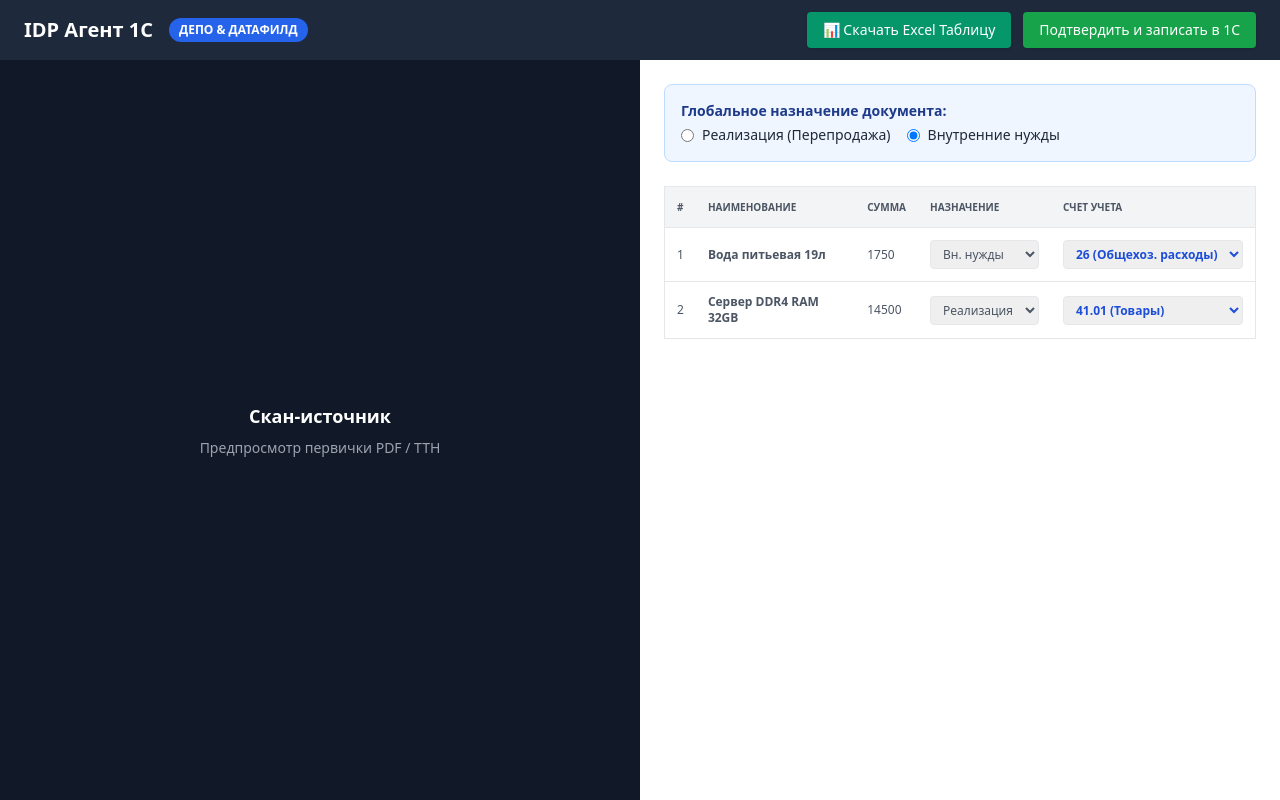
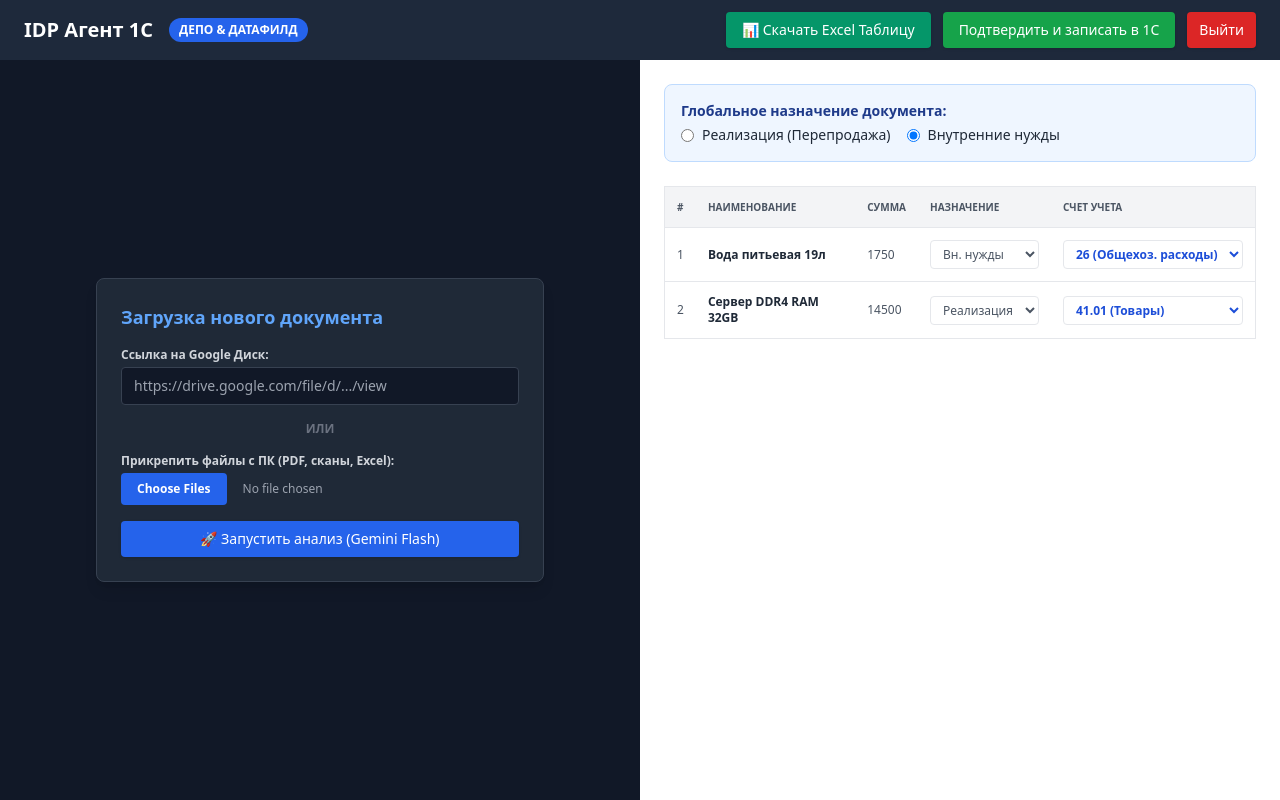
Before and after one commit to lifczyk/Accounting-agent, a FastAPI app: template templates/index.html in a window 1280 px wide. Run offline with FastAPI, Linux system fonts and the light colour scheme; the template is opened without the code that fills it, so the values that code supplies are empty; parts of the project's set-up code (start-up, migrations or seed data) failed here and were passed over; some libraries are stand-ins or nearby versions.

Commit message:
Add auth, file inputs and Gemini Flash integration

```diff
--- a/main.py
+++ b/main.py
@@ -1,20 +1,40 @@
-import os
-from typing import List
-from fastapi import FastAPI, Request
-from fastapi.responses import HTMLResponse, FileResponse
+from fastapi import FastAPI, Depends, Form, HTTPException, Request, status, UploadFile, File
+from fastapi.responses import HTMLResponse, RedirectResponse, FileResponse, JSONResponse
 from fastapi.templating import Jinja2Templates
 from pydantic import BaseModel
+from typing import List, Optional
+import os
+import httpx
+import shutil
 
 from store import DocumentStore
 from learning_db import LearningDatabase
 from export_excel import export_processed_documents_to_excel
 
-app = FastAPI(title="Accounting IDP Operator Interface")
+app = FastAPI(title="Accounting IDP Operator Interface", version="1.0.0")
+
 store = DocumentStore()
 learning_db = LearningDatabase()
 
+# Директории
 os.makedirs("templates", exist_ok=True)
 templates = Jinja2Templates(directory="templates")
+
+UPLOAD_DIR = "/tmp/accounting_uploads"
+os.makedirs(UPLOAD_DIR, exist_ok=True)
+
+# Учетные данные для формы входа (можно перенести в .env)
+ADMIN_USER = os.getenv("ADMIN_USER", "admin")
+ADMIN_PASSWORD = os.getenv("ADMIN_PASSWORD", "depot2026")
+SESSION_COOKIE_NAME = "session_token"
+
+# Настройки OpenRouter и Gemini Flash
+OPENROUTER_API_KEY = os.getenv("OPENROUTER_API_KEY", "")
+OPENROUTER_URL = "https://openrouter.ai/api/v1/chat/completions"
+GEMINI_MODEL = os.getenv("GEMINI_MODEL", "google/gemini-2.5-flash")
+
+
+# --- Модели Pydantic для утверждения документов ---
 
 class ItemCorrection(BaseModel):
     line_number: int
@@ -30,19 +50,123 @@ class DocumentApprovalPayload(BaseModel):
     global_intent: str
     items: List[ItemCorrection]
 
-# Главная страница: передаем request внутрь словаря контекста
+
+# --- Вспомогательная функция проверки авторизации ---
+
+def verify_session(request: Request):
+    session = request.cookies.get(SESSION_COOKIE_NAME)
+    if session != "authenticated":
+        raise HTTPException(
+            status_code=status.HTTP_303_SEE_OTHER,
+            headers={"Location": "/login"}
+        )
+    return True
+
+
+# --- Роуты авторизации ---
+
+@app.get("/login", response_class=HTMLResponse)
+async def login_page(request: Request):
+    return templates.TemplateResponse("login.html", {"request": request})
+
+@app.post("/login")
+async def login(request: Request, username: str = Form(...), password: str = Form(...)):
+    if username == ADMIN_USER and password == ADMIN_PASSWORD:
+        response = RedirectResponse(url="/", status_code=status.HTTP_303_SEE_OTHER)
+        response.set_cookie(key=SESSION_COOKIE_NAME, value="authenticated", httponly=True, max_age=86400)
+        return response
+    return templates.TemplateResponse("login.html", {"request": request, "error": "Неверный логин или пароль"})
+
+@app.get("/logout")
+async def logout():
+    response = RedirectResponse(url="/login", status_code=status.HTTP_303_SEE_OTHER)
+    response.delete_cookie(SESSION_COOKIE_NAME)
+    return response
+
+
+# --- Главный экран и обработка файлов ---
+
 @app.get("/", response_class=HTMLResponse)
-async def read_root(request: Request):
-    # В новых версиях Starlette request передается первым аргументом
-    return templates.TemplateResponse(request, "index.html", {})
+async def dashboard(request: Request, _ = Depends(verify_session)):
+    return templates.TemplateResponse("index.html", {"request": request})
+
+@app.post("/process-documents", response_class=HTMLResponse)
+async def process_documents(
+    request: Request,
+    gdrive_link: Optional[str] = Form(None),
+    files: List[UploadFile] = File(None),
+    _ = Depends(verify_session)
+):
+    extracted_text = ""
+
+    # 1. Обработка ссылки на Google Диск
+    if gdrive_link and gdrive_link.strip():
+        extracted_text += f"\n[Источник: Google Диск]\nСсылка: {gdrive_link.strip()}\n"
+
+    # 2. Обработка файлов, загруженных с ПК
+    if files:
+        for file in files:
+            if file.filename:
+                file_path = os.path.join(UPLOAD_DIR, file.filename)
+                with open(file_path, "wb") as buffer:
+                    shutil.copyfileobj(file.file, buffer)
+                extracted_text += f"\n[Источник: Файл с ПК]\nИмя файла: {file.filename}\n"
+
+    # 3. Отправка в OpenRouter (Gemini Flash)
+    ai_response_text = "Документы не переданы или отсутствует OPENROUTER_API_KEY."
+
+    if OPENROUTER_API_KEY and extracted_text.strip():
+        headers = {
+            "Authorization": f"Bearer {OPENROUTER_API_KEY}",
+            "HTTP-Referer": "https://aa.depot.by",
+            "X-Title": "Accounting Agent",
+            "Content-Type": "application/json"
+        }
+        payload = {
+            "model": GEMINI_MODEL,
+            "messages": [
+                {
+                    "role": "system",
+                    "content": "Ты профессиональный бухгалтерский ассистент. Проанализируй данные первичных документов и извлеки табличную часть и реквизиты."
+                },
+                {
+                    "role": "user",
+                    "content": f"Вот данные первичных документов для распознавания:\n{extracted_text}"
+                }
+            ]
+        }
+
+        async with httpx.AsyncClient(timeout=60.0) as client:
+            try:
+                response = await client.post(OPENROUTER_URL, json=payload, headers=headers)
+                if response.status_code == 200:
+                    res_json = response.json()
+                    ai_response_text = res_json["choices"][0]["message"]["content"]
+                else:
+                    ai_response_text = f"Ошибка OpenRouter API ({response.status_code}): {response.text}"
+            except Exception as e:
+                ai_response_text = f"Ошибка подключения к OpenRouter: {str(e)}"
+
+    return templates.TemplateResponse("result.html", {
+        "request": request,
+        "result": ai_response_text,
+        "source_info": extracted_text
+    })
+
+
+# --- API Эндпоинты проекта ---
 
 @app.get("/api/export/excel")
-async def export_excel():
+async def export_excel(_ = Depends(verify_session)):
     filepath = export_processed_documents_to_excel()
-    return FileResponse(filepath, filename=filepath, media_type="application/vnd.openxmlformats-officedocument.spreadsheetml.sheet")
+    return FileResponse(
+        filepath,
+        filename=filepath,
+        media_type="application/vnd.openxmlformats-officedocument.spreadsheetml.sheet"
+    )
 
 @app.post("/api/documents/approve")
-async def approve_document(payload: DocumentApprovalPayload):
+async def approve_document(payload: DocumentApprovalPayload, _ = Depends(verify_session)):
     for item in payload.items:
         learning_db.save_correction(item.name, item.intent, item.account)
     return {"status": "success", "message": "Документ записан, ИИ обучен на правилах оператора"}
--- a/templates/index.html
+++ b/templates/index.html
@@ -19,26 +19,52 @@
             <button @click="approveAndSend()" class="bg-green-600 hover:bg-green-500 text-white font-medium px-4 py-2 rounded shadow text-sm">
                 Подтвердить и записать в 1С
             </button>
+            <a href="/logout" class="bg-red-600 hover:bg-red-500 text-white font-medium px-3 py-2 rounded shadow text-sm">
+                Выйти
+            </a>
         </div>
     </header>
 
     <main class="flex-1 flex overflow-hidden">
-        <section class="w-1/2 bg-gray-900 p-4 flex justify-center items-center relative">
-            <div class="text-white text-center">
-                <p class="text-lg font-semibold">Скан-источник</p>
-                <p class="text-sm text-gray-400 mt-2">Предпросмотр первички PDF / ТТН</p>
+        <!-- Левая колонка: Загрузка источников (Google Диск / Файлы с ПК) -->
+        <section class="w-1/2 bg-gray-900 p-6 flex flex-col justify-center items-center relative text-white overflow-y-auto">
+            <div class="w-full max-w-md bg-gray-800 p-6 rounded-lg shadow-lg border border-gray-700">
+                <h2 class="text-lg font-semibold mb-4 text-blue-400">Загрузка нового документа</h2>
+
+                <form action="/process-documents" method="POST" enctype="multipart/form-data" class="space-y-4">
+                    <!-- Ссылка на Google Диск -->
+                    <div>
+                        <label class="block text-xs font-semibold text-gray-300 mb-1">Ссылка на Google Диск:</label>
+                        <input type="url" name="gdrive_link" placeholder="https://drive.google.com/file/d/.../view"
+                               class="w-full bg-gray-900 border border-gray-700 rounded px-3 py-2 text-sm text-white focus:outline-none focus:border-blue-500">
+                    </div>
+
+                    <div class="text-center text-xs text-gray-500 font-bold">ИЛИ</div>
+
+                    <!-- Загрузка файлов с ПК -->
+                    <div>
+                        <label class="block text-xs font-semibold text-gray-300 mb-1">Прикрепить файлы с ПК (PDF, сканы, Excel):</label>
+                        <input type="file" name="files" multiple
+                               class="w-full text-xs text-gray-400 file:mr-4 file:py-2 file:px-4 file:rounded file:border-0 file:text-xs file:font-semibold file:bg-blue-600 file:text-white hover:file:bg-blue-500 cursor-pointer">
+                    </div>
+
+                    <button type="submit" class="w-full bg-blue-600 hover:bg-blue-500 text-white font-medium py-2 px-4 rounded text-sm transition shadow">
+                        🚀 Запустить анализ (Gemini Flash)
+                    </button>
+                </form>
             </div>
         </section>
 
+        <!-- Правая колонка: Интерактивная таблица проверки первички -->
         <section class="w-1/2 bg-white flex flex-col overflow-y-auto p-6">
             <div class="mb-6 bg-blue-50 border border-blue-200 p-4 rounded-lg">
                 <label class="block text-sm font-bold text-blue-900 mb-1">Глобальное назначение документа:</label>
                 <div class="flex space-x-4">
-                    <label class="flex items-center space-x-2">
+                    <label class="flex items-center space-x-2 cursor-pointer">
                         <input type="radio" value="for_resale" x-model="doc.global_intent" @change="applyGlobalIntent()">
                         <span class="text-sm">Реализация (Перепродажа)</span>
                     </label>
-                    <label class="flex items-center space-x-2">
+                    <label class="flex items-center space-x-2 cursor-pointer">
                         <input type="radio" value="internal_use" x-model="doc.global_intent" @change="applyGlobalIntent()">
                         <span class="text-sm">Внутренние нужды</span>
                     </label>
@@ -59,16 +85,16 @@
                     <template x-for="(item, index) in doc.items" :key="index">
                         <tr class="hover:bg-gray-50">
                             <td class="p-3" x-text="index + 1"></td>
-                            <td class="p-3 font-semibold" x-text="item.name"></td>
+                            <td class="p-3 font-semibold text-gray-800" x-text="item.name"></td>
                             <td class="p-3" x-text="item.total_amount"></td>
                             <td class="p-3">
-                                <select x-model="item.intent" @change="onItemIntentChange(item)" class="border rounded px-2 py-1">
+                                <select x-model="item.intent" @change="onItemIntentChange(item)" class="border rounded px-2 py-1 bg-white">
                                     <option value="for_resale">Реализация</option>
                                     <option value="internal_use">Вн. нужды</option>
                                 </select>
                             </td>
                             <td class="p-3">
-                                <select x-model="item.account" class="border rounded px-2 py-1 font-bold text-blue-700">
+                                <select x-model="item.account" class="border rounded px-2 py-1 font-bold text-blue-700 bg-white">
                                     <option value="41.01">41.01 (Товары)</option>
                                     <option value="10.01">10.01 (Материалы)</option>
                                     <option value="26">26 (Общехоз. расходы)</option>
```
Also changed, not shown: templates/login.html (added, +36 -0 lines), templates/result.html (added, +26 -0 lines), 2 other files.
